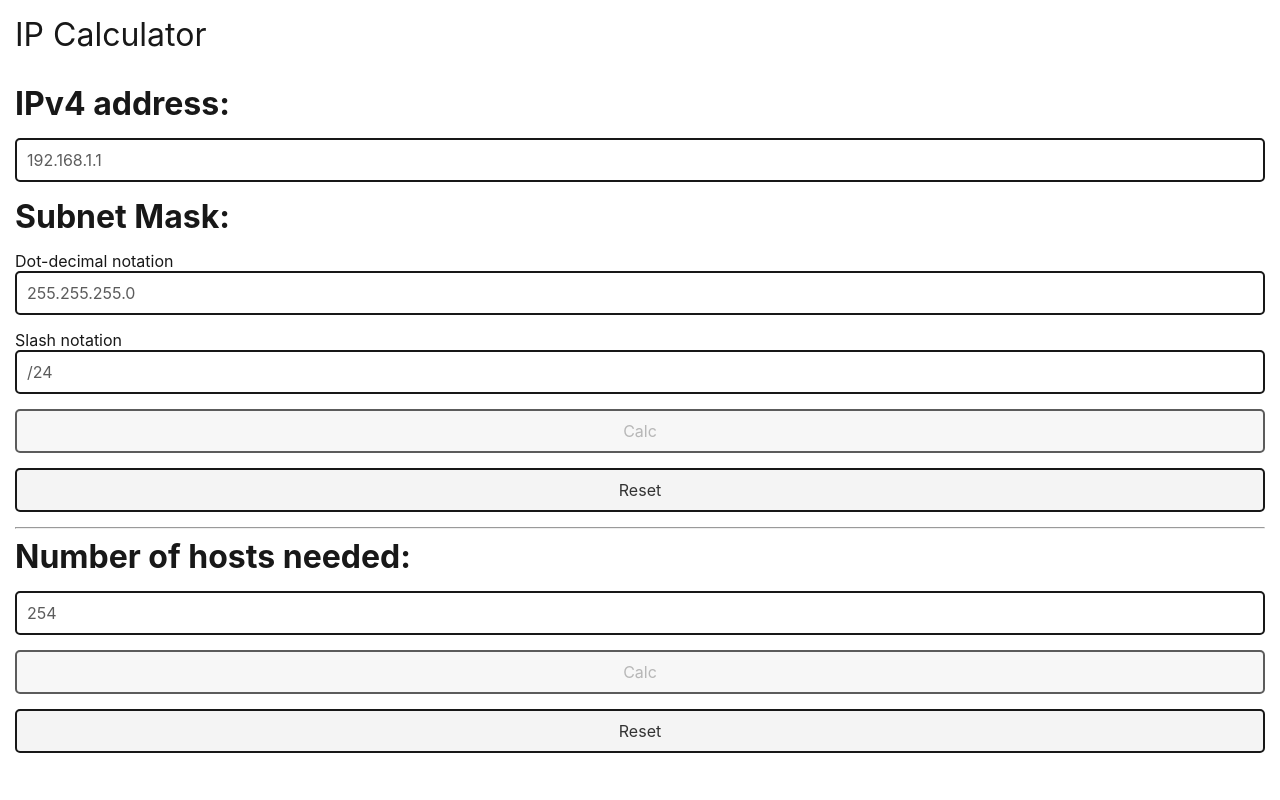
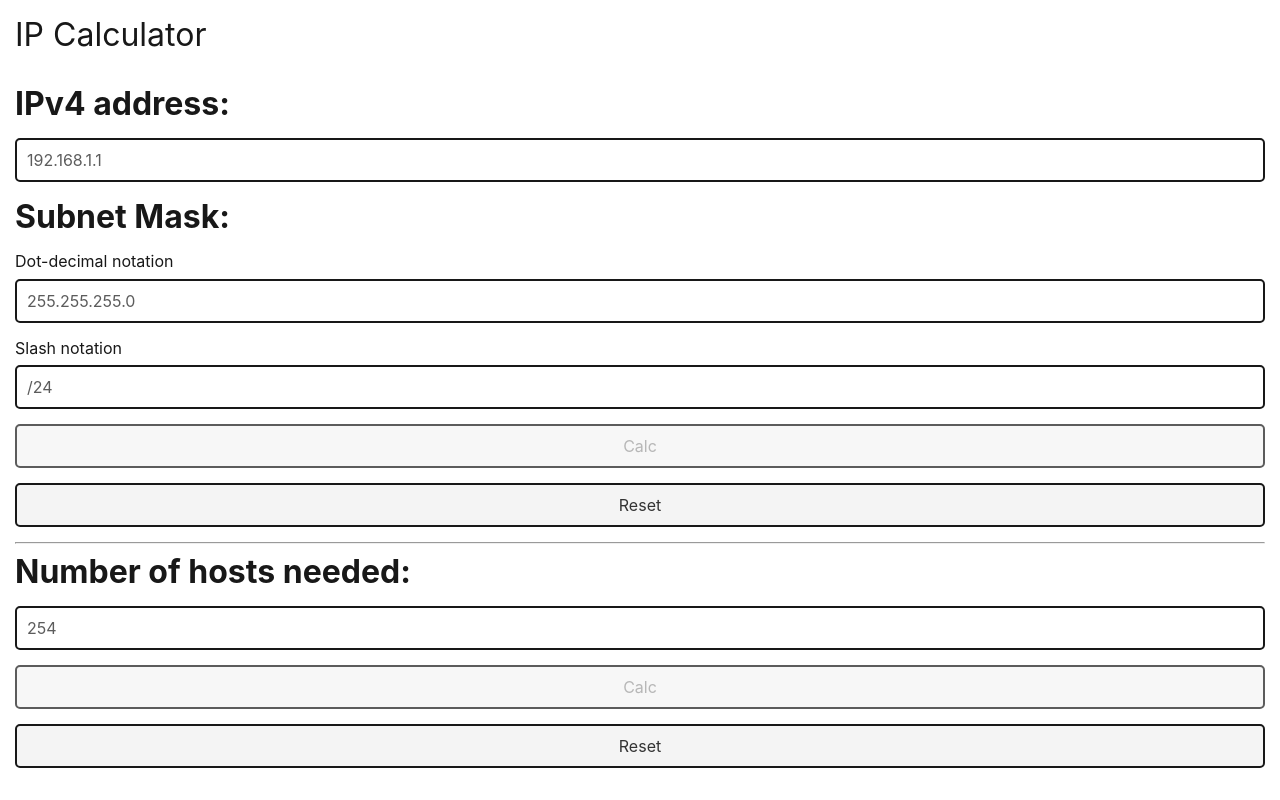
Before and after one commit to alex-sandri/ip-calc, a Svelte app: page / in a window 1280 px wide. Built offline with nearby package versions, Linux system fonts and the light colour scheme.

Commit message:
Add margin to labels

```diff
--- a/src/IpAddressInfo.svelte
+++ b/src/IpAddressInfo.svelte
@@ -107,4 +107,9 @@
 	{/if}
 </div>
 
-<style></style>
+<style>
+	label
+	{
+		margin-bottom: calc(var(--spacing) / 2);
+	}
+</style>
```
